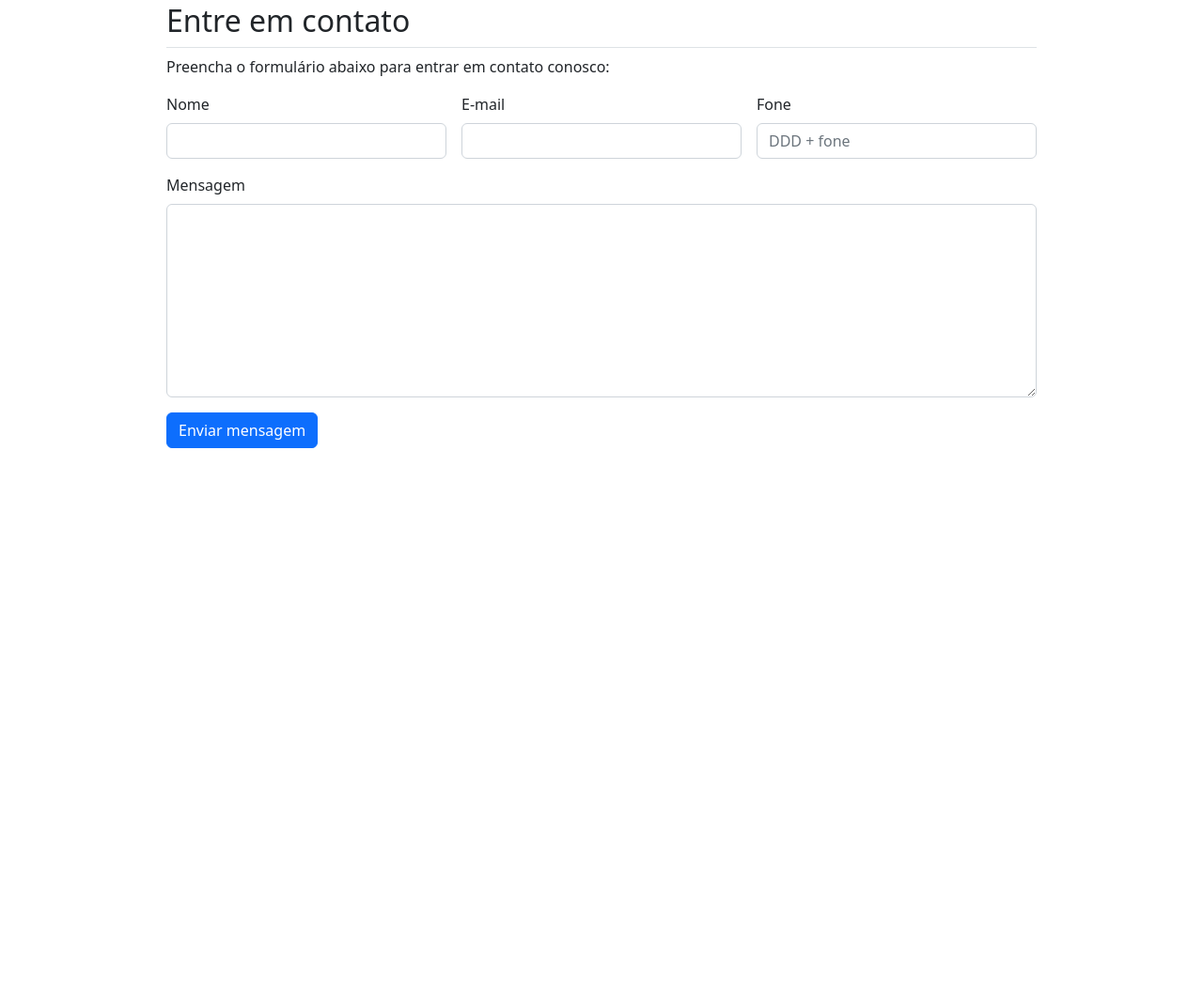
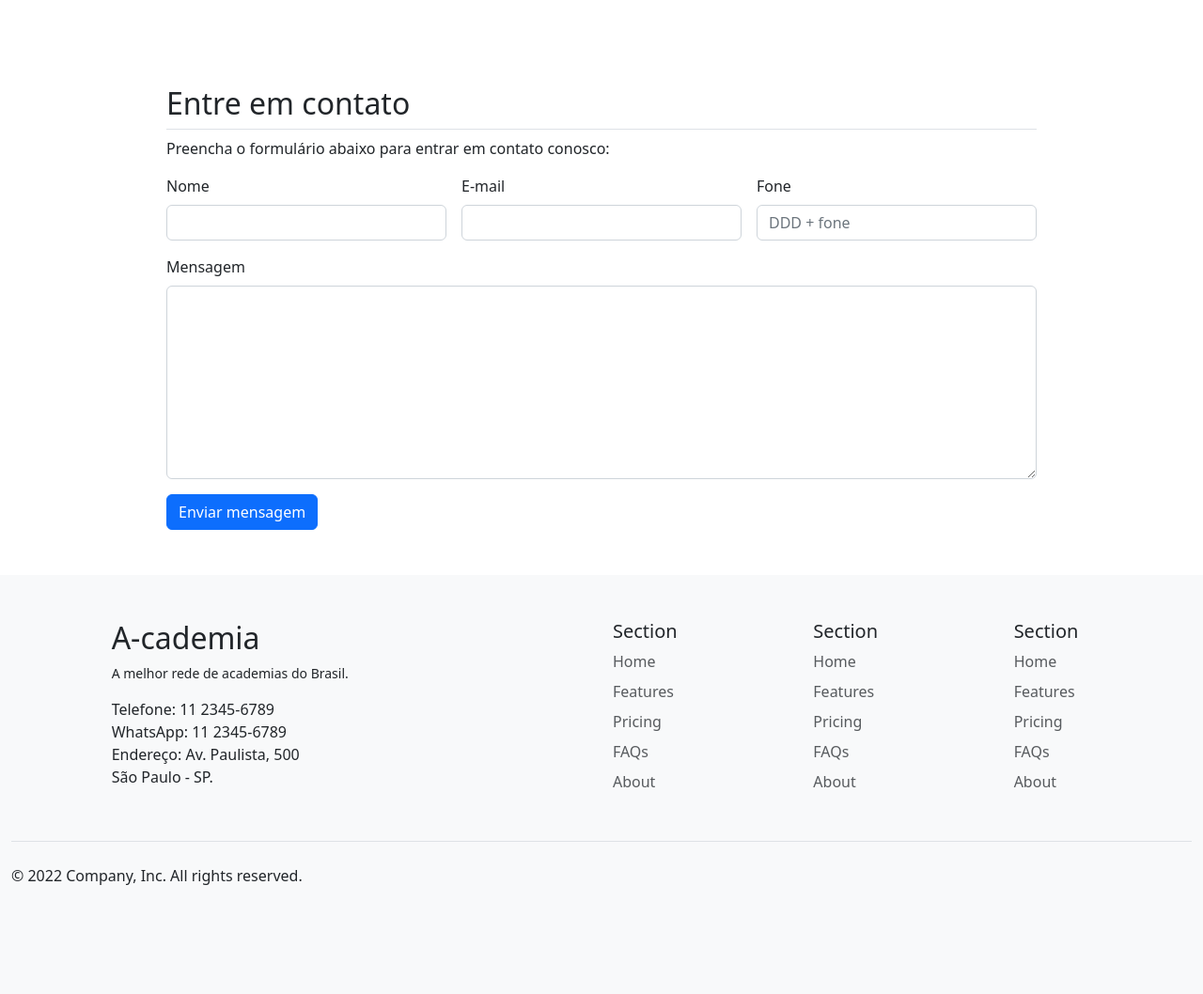
Before and after one commit to guilhermessanto/A-cademia, a plain HTML site: page index.html in a window 1280 px wide. Shown: the part 1620-2678 px from the top of the page at 94% size. Before the commit the page ends 2097 px from the top, so only its background shows below. Drawn offline with nearby package versions, Linux system fonts and the light colour scheme.

Commit message:
etapa 1 finalizada

```diff
--- a/index.html
+++ b/index.html
@@ -11,13 +11,30 @@
     <link rel="stylesheet" href="css/bootstrap.css">
     <!-- CSS próprio -->
     <link rel="stylesheet" href="style.css">
+    <!-- icones bootstrap -->
+    <link rel="stylesheet" href="https://cdn.jsdelivr.net/npm/bootstrap-icons@1.8.3/font/bootstrap-icons.css">
 </head>
-<body>
-    <header>
-        <nav class="navbar navbar-expand-md bg-light shadow">
+<body id="topo">
+    <header class="container">
+      <div class="row">
+        <div class="col">
+          <p> Aberta todos os dias - 24h</p>
+        </div>
+        <div class="col text-end">
+          <p>
+            <a href=""><i class="bi bi-whatsapp"></i></a>
+            <a href=""><i class="bi bi-instagram"></i></a>
+            <a href=""><i class="bi bi-facebook"></i></a>
+            <a href=""><i class="bi bi-linkedin"></i></a>
+          </p>
+        </div>
+      </div>
+    </header>
+      <!-- NAV -->
+        <nav class="navbar navbar-expand-md bg-light shadow sticky-top">
             <div class="container">
                 <!-- logo -->
-            <a class="navbar-brand" href="#topo"><img src="img/a-cademia-logo.png" alt="foto logo A-cademia" title="logo A-cademia" style="max-width:45%;"></a>
+            <a class="navbar-brand col-8 " href="#topo"><img src="img/a-cademia-logo.png" alt="foto logo A-cademia" title="logo A-cademia" style="max-width:45%;"></a>
                 <!-- menu hamburger -->
             <button class="navbar-toggler" type="button" data-bs-toggle="collapse" data-bs-target="#navbarSupportedContent" aria-controls="navbarSupportedContent" aria-expanded="false" aria-label="Toggle navigation">
                 <span class="navbar-toggler-icon"></span>
@@ -40,7 +57,7 @@
             </div>
             </div>
         </nav>
-    </header>
+
 <!-- FIM do header -->
 <!-- slider -->
     <section id="carouselExampleCaptions" class="carousel slide" data-bs-ride="false">
@@ -86,7 +103,7 @@
     </section>
     <!-- FIM slide -->
     <!-- custom cards -->
-    <section class="container px-4 py-5" id="custom-cards">
+    <section id="modalidades" class="container px-4 py-5" >
         <h2 class="pb-2 border-bottom">O que você prefere?</h2>
 
         <div class="row row-cols-1 row-cols-lg-3 align-items-stretch g-4 py-5">
@@ -134,7 +151,7 @@
     </section>
     <!-- FIM CTA -->
     <!-- FORMULARIO -->
-    <section class="container mt-5 pt-5">
+    <section id="contato" class="container mt-5 pt-5">
         <div class="row">
             <div class="col-10 offset-1">
                 <h2 class="pb-2 border-bottom">Entre em contato</h2>
@@ -164,6 +181,67 @@
             </div>
         </div>
     </section>
+    <!-- FIM form -->
+    <!-- footer -->
+    <div class="container-fluid bg-light mt-5">
+      <footer class="py-5">
+        <div class="row">
+          <div class="col-6 offset-3 col-md-5 offset-md-1 mb-3 ">
+            <h2>A-cademia</h2>
+            <p class="small">A melhor rede de academias do Brasil.</p>
+            <p>
+              Telefone: 11 2345-6789 <br>
+              WhatsApp: 11 2345-6789 <br>
+              Endereço: Av. Paulista, 500 <br>
+              São Paulo - SP.
+            </p>
+          </div>
+          <div class="col-4 col-md-2 mb-3">
+            <h5>Section</h5>
+            <ul class="nav flex-column">
+              <li class="nav-item mb-2"><a href="#" class="nav-link p-0 text-muted">Home</a></li>
+              <li class="nav-item mb-2"><a href="#" class="nav-link p-0 text-muted">Features</a></li>
+              <li class="nav-item mb-2"><a href="#" class="nav-link p-0 text-muted">Pricing</a></li>
+              <li class="nav-item mb-2"><a href="#" class="nav-link p-0 text-muted">FAQs</a></li>
+              <li class="nav-item mb-2"><a href="#" class="nav-link p-0 text-muted">About</a></li>
+            </ul>
+          </div>
+
+          <div class="col-4 col-md-2 mb-3">
+            <h5>Section</h5>
+            <ul class="nav flex-column">
+              <li class="nav-item mb-2"><a href="#" class="nav-link p-0 text-muted">Home</a></li>
+              <li class="nav-item mb-2"><a href="#" class="nav-link p-0 text-muted">Features</a></li>
+              <li class="nav-item mb-2"><a href="#" class="nav-link p-0 text-muted">Pricing</a></li>
+              <li class="nav-item mb-2"><a href="#" class="nav-link p-0 text-muted">FAQs</a></li>
+              <li class="nav-item mb-2"><a href="#" class="nav-link p-0 text-muted">About</a></li>
+            </ul>
+          </div>
+
+          <div class="col-4 col-md-2 mb-3">
+            <h5>Section</h5>
+            <ul class="nav flex-column">
+              <li class="nav-item mb-2"><a href="#" class="nav-link p-0 text-muted">Home</a></li>
+              <li class="nav-item mb-2"><a href="#" class="nav-link p-0 text-muted">Features</a></li>
+              <li class="nav-item mb-2"><a href="#" class="nav-link p-0 text-muted">Pricing</a></li>
+              <li class="nav-item mb-2"><a href="#" class="nav-link p-0 text-muted">FAQs</a></li>
+              <li class="nav-item mb-2"><a href="#" class="nav-link p-0 text-muted">About</a></li>
+            </ul>
+          </div>
+
+
+        </div>
+
+        <div class="d-flex flex-column flex-sm-row justify-content-between py-4 my-4 border-top">
+          <p>&copy; 2022 Company, Inc. All rights reserved.</p>
+          <ul class="list-unstyled d-flex">
+            <li class="ms-3"><a class="link-dark" href="#"><svg class="bi" width="24" height="24"><use xlink:href="#twitter"/></svg></a></li>
+            <li class="ms-3"><a class="link-dark" href="#"><svg class="bi bi-isntagram" width="24" height="24"><use xlink:href="#instagram"/></svg></a></li>
+            <li class="ms-3"><a class="link-dark" href="#"><svg class="bi bi-facebook" width="24" height="24"><use xlink:href="#facebook"/></svg></a></li>
+          </ul>
+        </div>
+      </footer>
+    </div>
     <!-- Bootstrap -->
     <script src="js/bootstrap.bundle.js"></script>
 </body>
--- a/style.css
+++ b/style.css
@@ -1,3 +1,7 @@
 /* .nav-item a {
     color: blue;
 } */
+*, *::after, *::before {
+
+    scroll-padding-top: 120px;
+}
```
